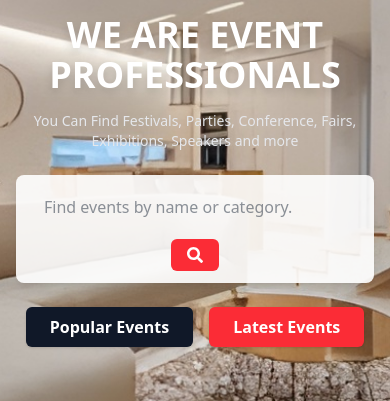
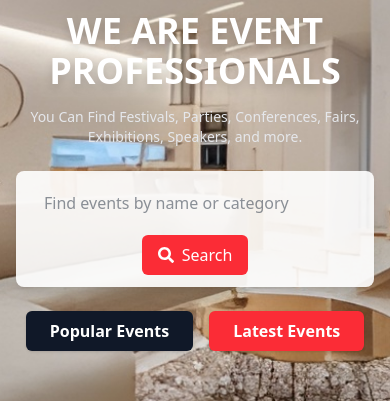
Before and after one commit to mohammad-atikuzzaman/dream-event-client, a React (Vite) app: page / in a window 390 px wide. Shown: the part 271-672 px from the top of the page. Built offline with nearby package versions, Linux system fonts and the light colour scheme; no server answers.

Commit message:
searching system added

```diff
--- a/src/App.jsx
+++ b/src/App.jsx
@@ -12,6 +12,7 @@ import Login from "./pages/auth/Login";
 import Register from "./pages/auth/Register";
 import EventDetails from "./pages/main/EventDetails";
 import UserSecurity from "./privetRoutes/UserSecurity";
+import SearchPage from "./pages/main/SearchPage";
 
 function App() {
   return (
@@ -20,6 +21,7 @@ function App() {
         <Route index element={<Home />} />
         <Route path="events" element={<Events />} />
         <Route path="events-details/:id" element={<EventDetails />} />
+        <Route path="search/:text" element={<SearchPage />} />
         <Route
           path="my-bookings"
           element={
--- a/src/components/main/home/Banner.jsx
+++ b/src/components/main/home/Banner.jsx
@@ -1,42 +1,51 @@
-import React from "react";
+import React, { useState } from "react";
 import { FaSearch } from "react-icons/fa";
 import { Link } from "react-router";
 
 const Banner = () => {
+  const [searchText, setSearchText] = useState("");
+
   return (
-    <section className="bg-[url('/auth/background.jpg')] bg-cover bg-center min-h-[90vh]  flex items-center justify-center text-white px-4">
+    <section className="bg-[url('/auth/background.jpg')] bg-cover bg-center min-h-[90vh] flex items-center justify-center text-white px-4">
       <div className="text-center w-full max-w-4xl">
         <h1 className="text-4xl sm:text-5xl font-extrabold drop-shadow-lg">
           WE ARE EVENT PROFESSIONALS
         </h1>
         <p className="mt-4 text-sm sm:text-base text-gray-200">
-          You Can Find Festivals, Parties, Conference, Fairs, Exhibitions,
-          Speakers and more
+          You Can Find Festivals, Parties, Conferences, Fairs, Exhibitions,
+          Speakers, and more.
         </p>
 
-        <form className="mt-6 w-full flex flex-col sm:flex-row justify-center items-center gap-3 bg-white/90 rounded-lg p-3 sm:p-4 shadow-lg">
+        <section className="mt-6 w-full flex flex-col sm:flex-row justify-center items-center gap-3 bg-white/90 rounded-lg p-3 sm:p-4 shadow-lg">
           <input
             type="text"
-            placeholder="Find events by name or category.
-"
+            value={searchText}
+            onChange={(e) => setSearchText(e.target.value)}
+            placeholder="Find events by name or category"
             className="w-full sm:w-auto flex-1 px-4 py-2 rounded-md text-gray-800 outline-none"
           />
-
-          <button
-            type="submit"
+          <Link
+            to={`/search${searchText?`/${searchText}`:"/find"}`}
             className="bg-red-500 hover:bg-red-600 text-white px-4 py-2 rounded-md flex items-center gap-2"
           >
             <FaSearch />
-          </button>
-        </form>
+            Search
+          </Link>
+        </section>
 
         <div className="mt-6 flex flex-wrap justify-center gap-4">
-          <Link to="#featured" className="bg-gray-900 hover:bg-gray-800 text-white px-6 py-2 rounded-md font-semibold shadow">
+          <Link
+            to="#featured"
+            className="bg-gray-900 hover:bg-gray-800 text-white px-6 py-2 rounded-md font-semibold shadow"
+          >
             Popular Events
           </Link>
-          <button className="bg-red-500 hover:bg-red-600 text-white px-6 py-2 rounded-md font-semibold shadow">
+          <Link
+            to="#latest"
+            className="bg-red-500 hover:bg-red-600 text-white px-6 py-2 rounded-md font-semibold shadow"
+          >
             Latest Events
-          </button>
+          </Link>
         </div>
       </div>
     </section>
--- a/src/layouts/AdminLayout.jsx
+++ b/src/layouts/AdminLayout.jsx
@@ -3,6 +3,7 @@ import AdminNav from "../components/admin/AdminNav";
 import { Link, Outlet } from "react-router";
 import { AuthContext } from "../contexts/AuthContextProvider";
 import axios from "axios";
+import { toast } from "react-toastify";
 
 const AdminLayout = () => {
   const { user } = useContext(AuthContext);
@@ -11,7 +12,11 @@ const AdminLayout = () => {
   useState(() => {
     axios(`http://localhost:3000/api/users/isadmin?emailId=${user?.email}`)
       .then((res) => setIsAdmin(res.data))
-      .catch((err) => console.err(err));
+      .catch(() =>
+        toast.warn("Only admin Access", {
+          theme: "colored",
+        })
+      );
   }, [user?.email]);
 
   if (!user) {
--- a/src/main.jsx
+++ b/src/main.jsx
@@ -7,12 +7,10 @@ import AuthContextProvider from "./contexts/AuthContextProvider.jsx";
 import { ToastContainer } from "react-toastify";
 
 createRoot(document.getElementById("root")).render(
-  <StrictMode>
   <AuthContextProvider>
     <BrowserRouter>
       <App />
     </BrowserRouter>
     <ToastContainer />
   </AuthContextProvider>
-  </StrictMode>
 );
--- /dev/null
+++ b/src/pages/main/SearchPage.jsx
@@ -0,0 +1,34 @@
+import axios from "axios";
+import React from "react";
+import { useState } from "react";
+import { useEffect } from "react";
+import { useParams } from "react-router";
+import Card from "../../components/shared/card/Card";
+
+const SearchPage = () => {
+  const { text } = useParams();
+  const [events, setEvents] = useState([]);
+  const [loading, setLoading] = useState(true);
+  useEffect(() => {
+    axios(`http://localhost:3000/api/events/search?searchText=${text}`)
+      .then((res) => {
+        setEvents(res.data);
+        setLoading(false);
+      })
+      .catch((err) => console.error(err));
+  }, [text]);
+  return (
+    <div className="pb-12 mx-4">
+      <h1 className="text-center mb-6 text-xl md:text-3xl bg-gray-100 py-6 font-semibold text-red-500">
+        Search Results
+      </h1>
+      {loading ? (
+        <p className="text-center">Loading events...</p>
+      ) : (
+        <Card events={events} />
+      )}
+    </div>
+  );
+};
+
+export default SearchPage;
```
Lines whose indentation alone changed are shown as unchanged.
